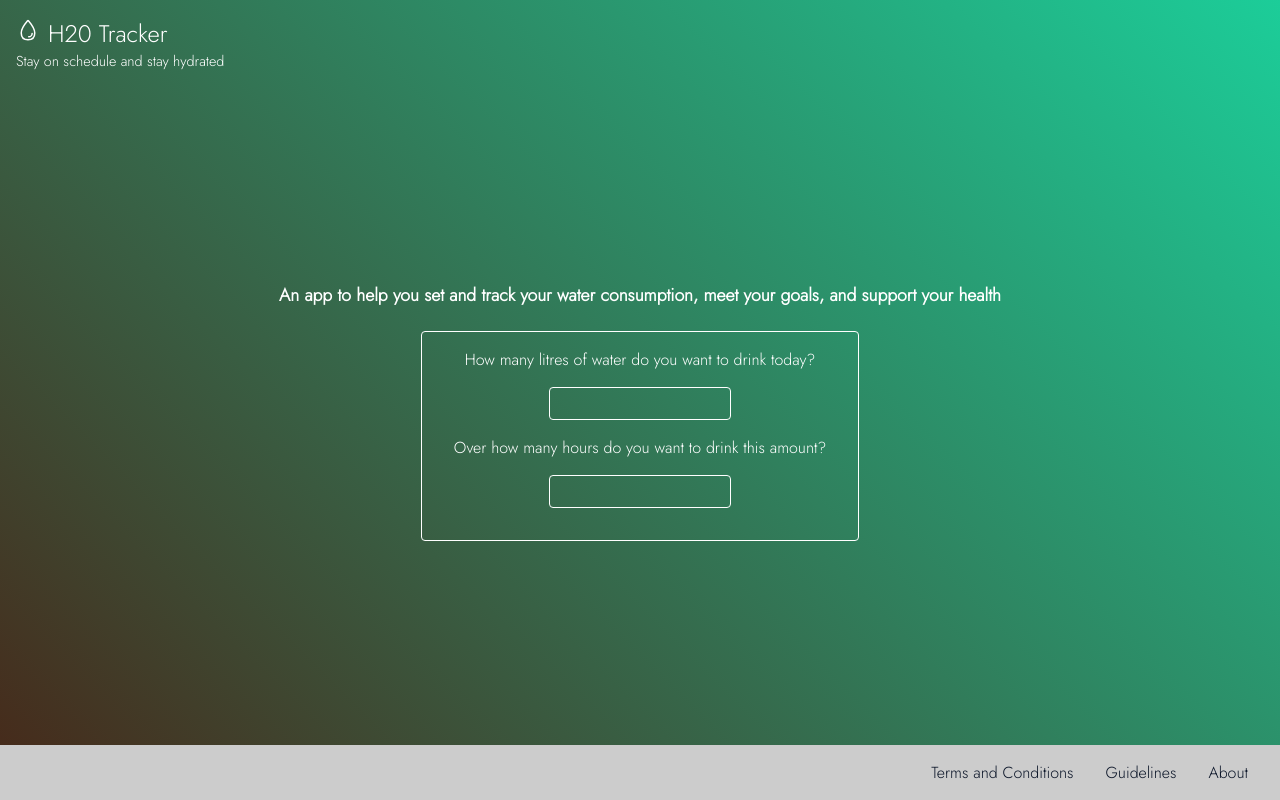
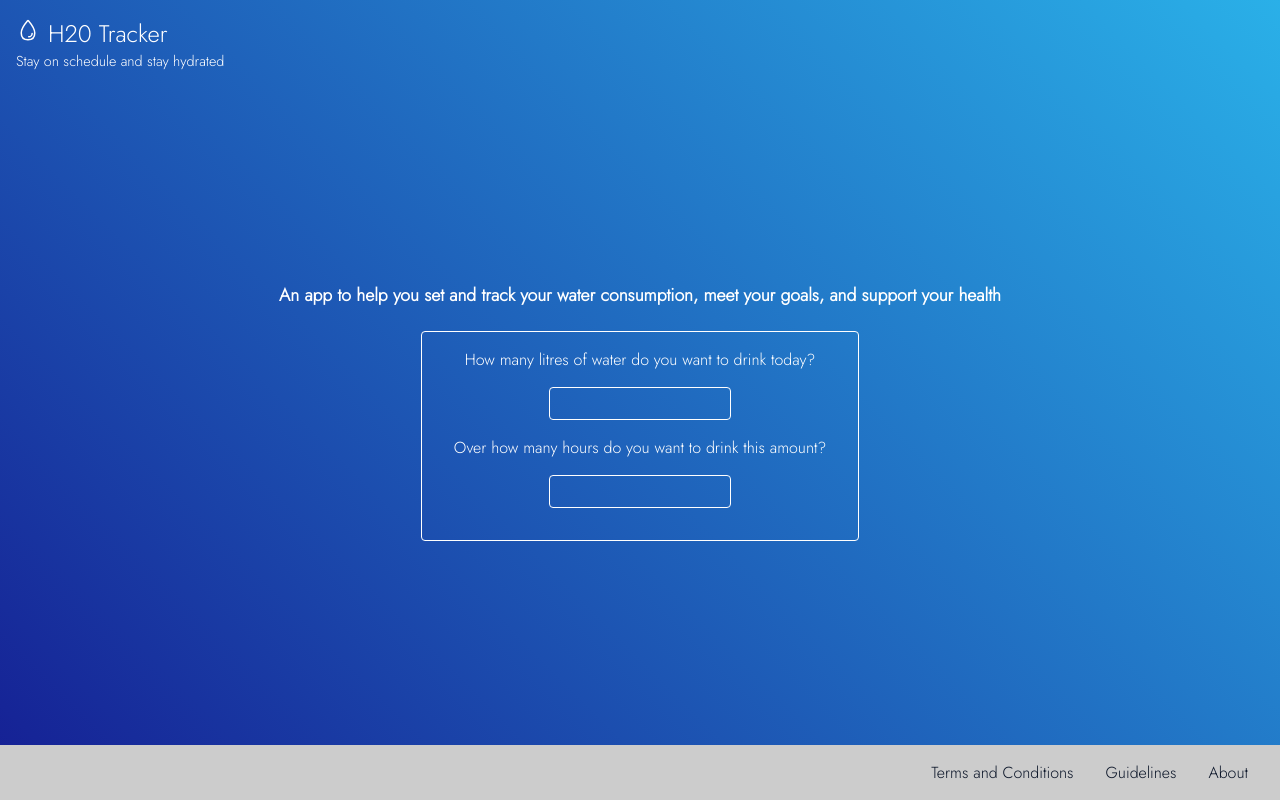
Before and after one commit to dwyafon/water-tracker, a Next.js app: page / in a window 1280 px wide. Built offline with nearby package versions, Linux system fonts and the light colour scheme.

Commit message:
change background gradient

```diff
--- a/components/layout.js
+++ b/components/layout.js
@@ -11,7 +11,7 @@ const Container = styled.div`
   display: grid;
   grid-template-rows: auto 1fr auto;
   grid-template-columns: 100%;
-  background: linear-gradient(45deg, #472718, #1ccd99) no-repeat center center;
+  background: linear-gradient(45deg, #151E93, #2AB0E8) no-repeat center center;
   background-size: cover;
   overflow: auto;
 
```
